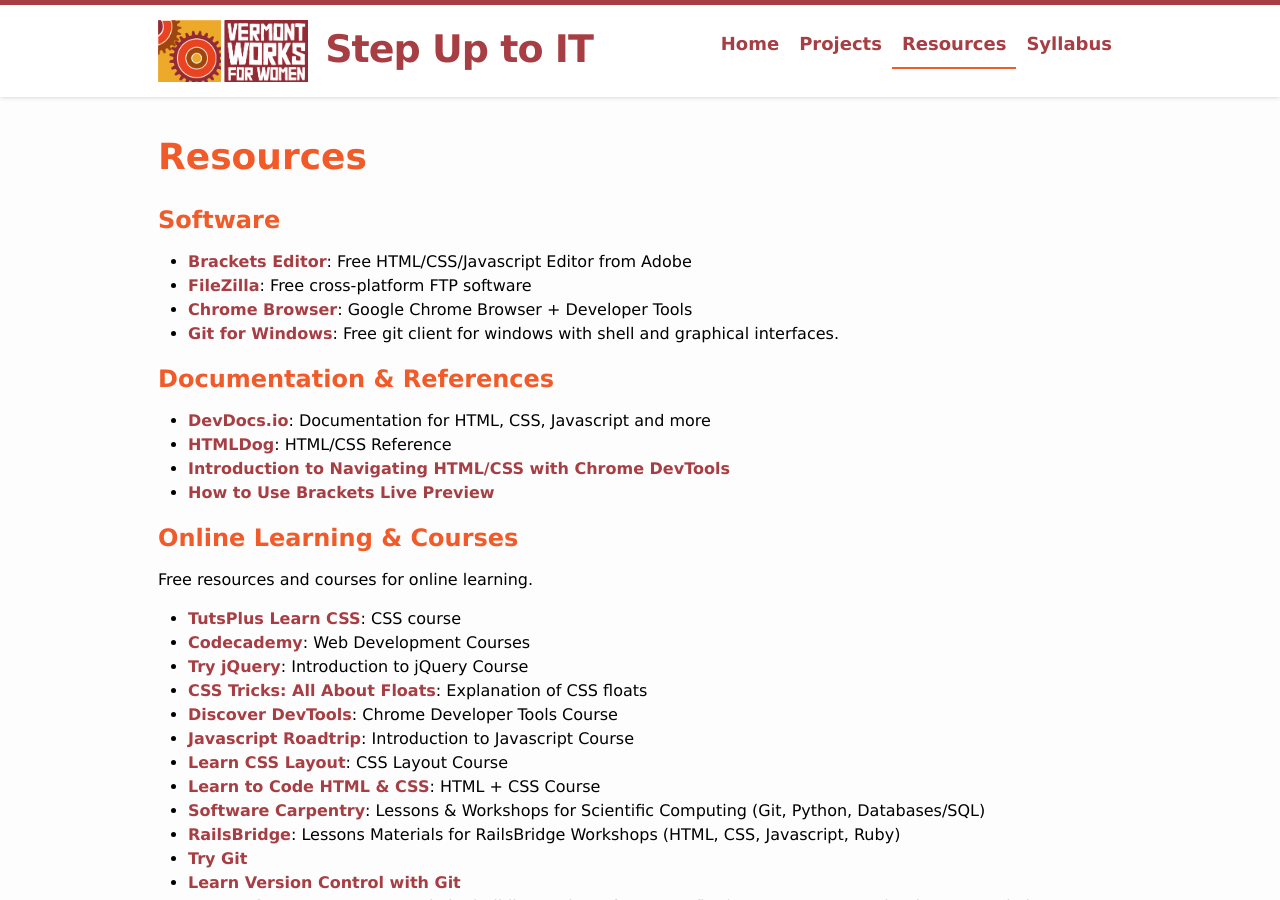
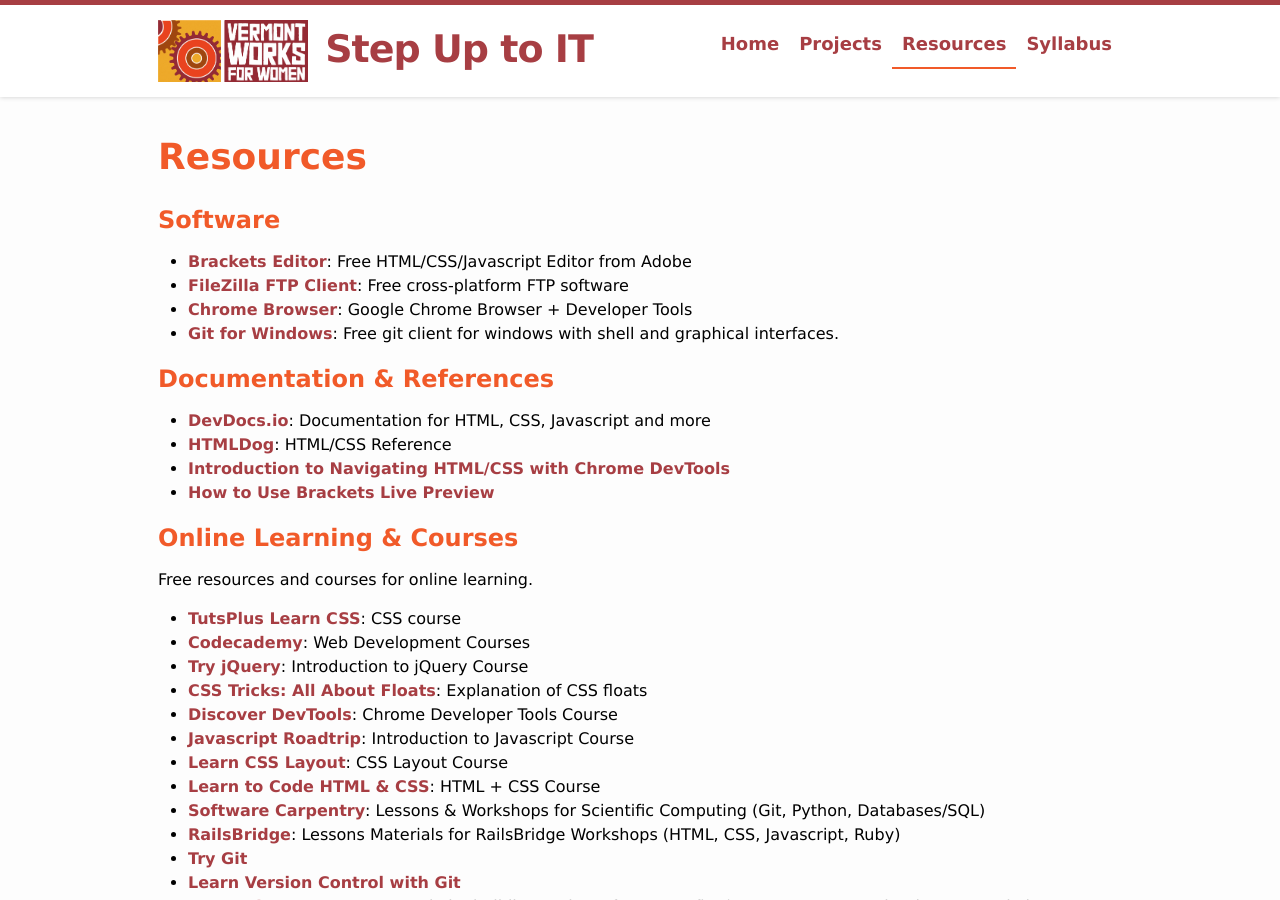
Before and after one commit to jennybeaudin/step-up-it, a Jekyll site: the page built from resource.md, in a window 1280 px wide and 900 px high. Built offline with Jekyll 4.4.1, drawn with Linux system fonts in a browser that asks for light colours.

Commit message:
Add FTP Client to filezilla description.

```diff
--- a/resource.md
+++ b/resource.md
@@ -8,7 +8,7 @@
 --------
 
 -   [Brackets Editor](http://brackets.io/): Free HTML/CSS/Javascript Editor from Adobe
--   [FileZilla](https://filezilla-project.org/): Free cross-platform FTP software
+-   [FileZilla FTP Client](https://filezilla-project.org/): Free cross-platform FTP software
 -   [Chrome Browser](https://www.google.com/chrome/): Google Chrome Browser + Developer Tools
 -   [Git for Windows](http://msysgit.github.io/): Free git client for windows with shell and graphical interfaces.
 
```
